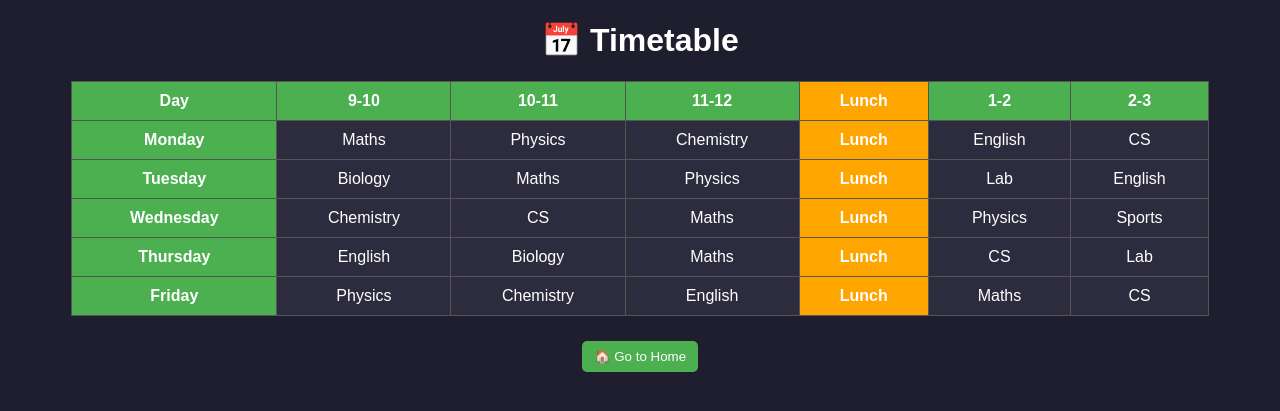
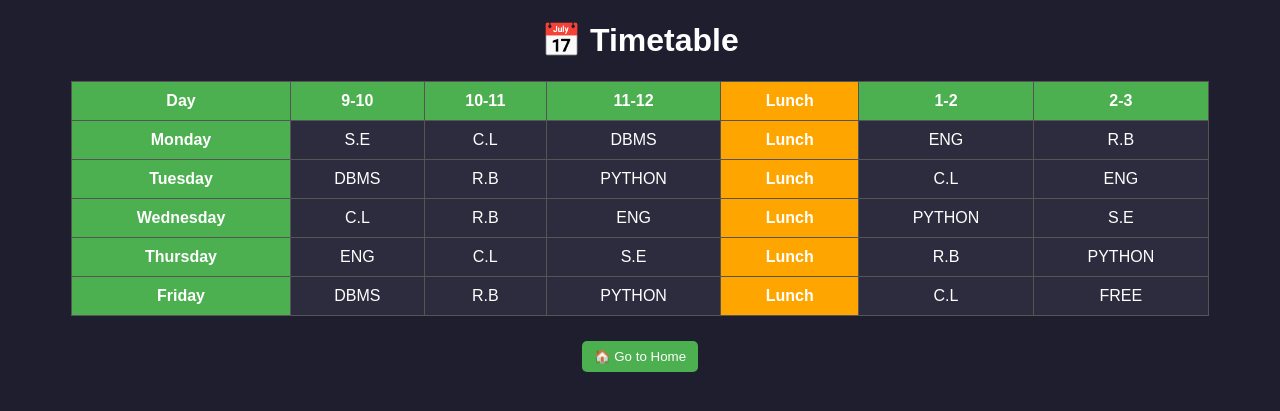
Before and after one commit to abhishekr5821-droid/BCA, a Django app: page /timetable/ in a window 1280 px wide. Shown: the top 411 px of the page. Run offline with Django 5.2, Linux system fonts and the light colour scheme; data that the repository does not hold is empty.

Commit message:
updated timetable

```diff
--- a/template/timetable.html
+++ b/template/timetable.html
@@ -75,52 +75,52 @@ button {
 <tbody>
 <tr>
     <th>Monday</th>
-    <td>Maths</td>
-    <td>Physics</td>
-    <td>Chemistry</td>
+    <td>S.E</td>
+    <td>C.L</td>
+    <td>DBMS</td>
     <td class="lunch">Lunch</td>
-    <td>English</td>
-    <td>CS</td>
+    <td>ENG</td>
+    <td>R.B</td>
 </tr>
 
 <tr>
     <th>Tuesday</th>
-    <td>Biology</td>
-    <td>Maths</td>
-    <td>Physics</td>
+    <td>DBMS</td>
+    <td>R.B</td>
+    <td>PYTHON</td>
     <td class="lunch">Lunch</td>
-    <td>Lab</td>
-    <td>English</td>
+    <td>C.L</td>
+    <td>ENG</td>
 </tr>
 
 <tr>
     <th>Wednesday</th>
-    <td>Chemistry</td>
-    <td>CS</td>
-    <td>Maths</td>
+    <td>C.L</td>
+    <td>R.B</td>
+    <td>ENG</td>
     <td class="lunch">Lunch</td>
-    <td>Physics</td>
-    <td>Sports</td>
+    <td>PYTHON</td>
+    <td>S.E</td>
 </tr>
 
 <tr>
     <th>Thursday</th>
-    <td>English</td>
-    <td>Biology</td>
-    <td>Maths</td>
+    <td>ENG</td>
+    <td>C.L</td>
+    <td>S.E</td>
     <td class="lunch">Lunch</td>
-    <td>CS</td>
-    <td>Lab</td>
+    <td>R.B</td>
+    <td>PYTHON</td>
 </tr>
 
 <tr>
     <th>Friday</th>
-    <td>Physics</td>
-    <td>Chemistry</td>
-    <td>English</td>
+    <td>DBMS</td>
+    <td>R.B</td>
+    <td>PYTHON</td>
     <td class="lunch">Lunch</td>
-    <td>Maths</td>
-    <td>CS</td>
+    <td>C.L</td>
+    <td>FREE</td>
 </tr>
 </tbody>
 </table>
```
